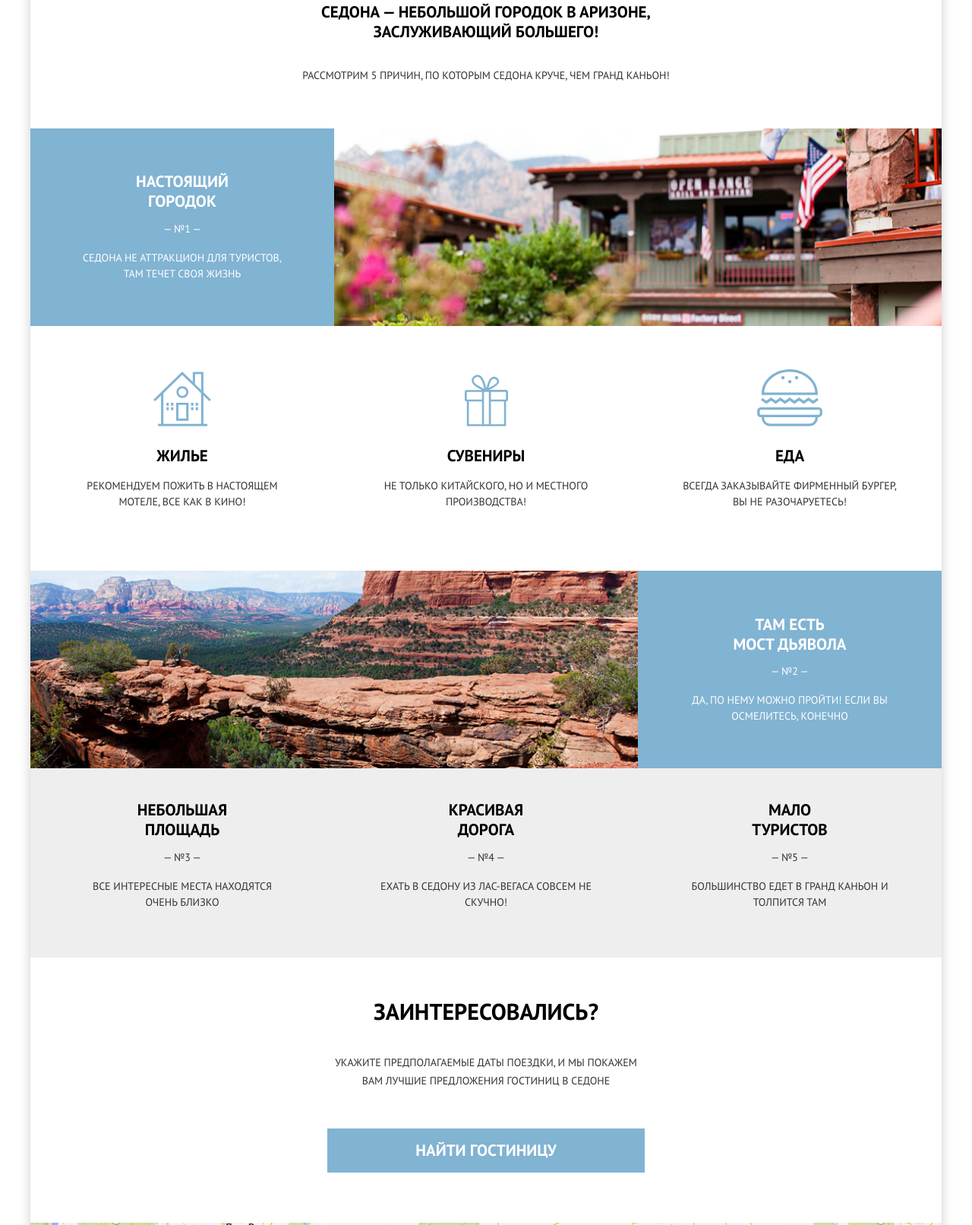
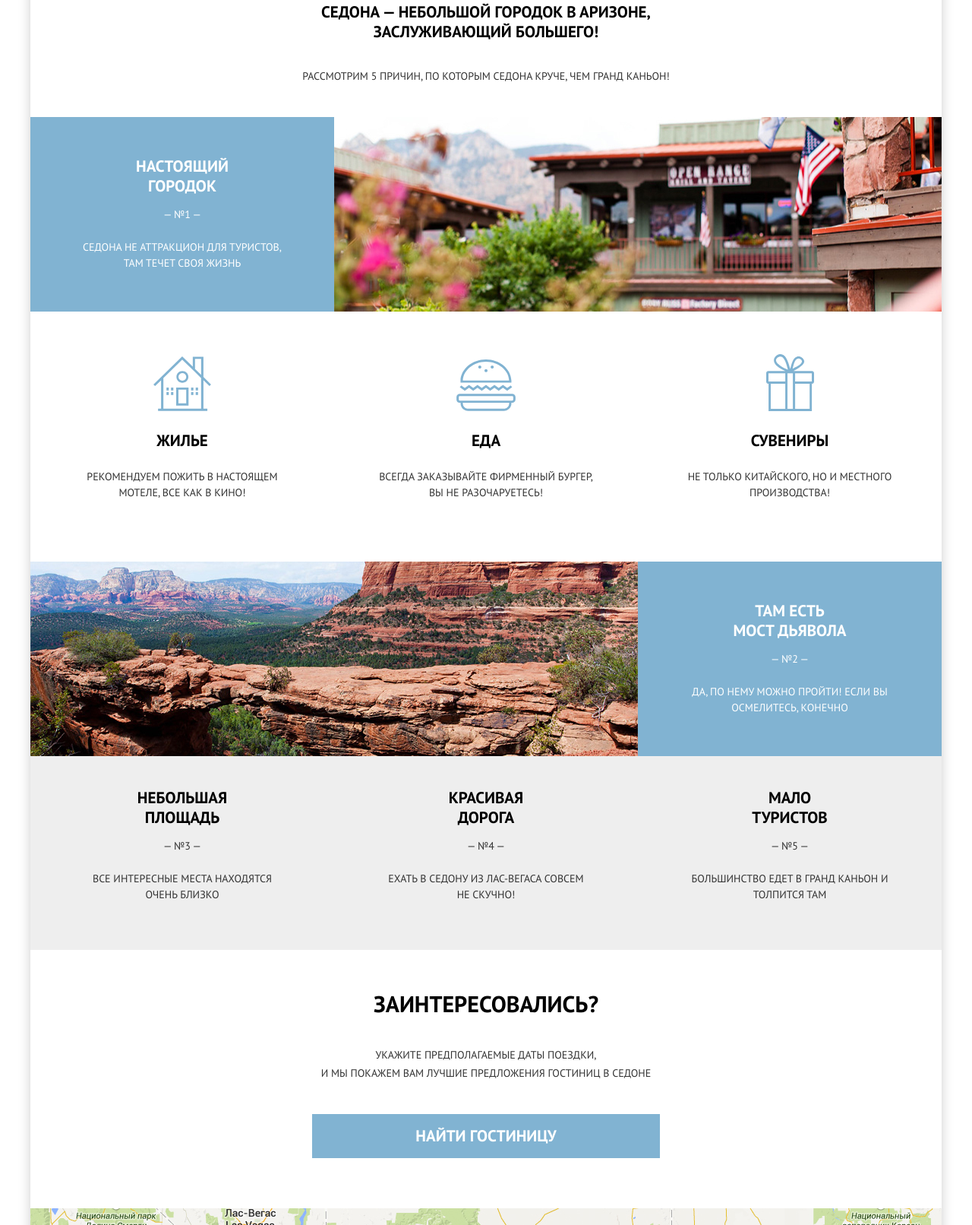
Before and after one commit to OlesyaIs/Sedona, a website: page source/index.html in a window 1280 px wide. Shown: the part 625-2237 px from the top of the page at 76% size. Drawn offline with nearby package versions, Linux system fonts and the light colour scheme; files that its build step writes are made by us from their sources; grey boxes are pictures that could not be loaded; files whose address does not match are found by name.

Commit message:
Pixel Perfect for index page tablet has been completed

```diff
--- a/source/index.html
+++ b/source/index.html
@@ -122,7 +122,7 @@
             <li class="advantages__item advantages__item--full advantage advantage--big">
               <div class="advantage__description advantage__description--big">
                 <h3 class="advantage__title title">
-                  Настоящий <br class="advantage__word-wrapper">городок
+                  Настоящий <br class="word-wrapper word-wrapper--tablet-desktop">городок
                 </h3>
                 <p class="advantage__number">— №1 —</p>
                 <p class="advantage__text">Седона не аттракцион для туристов, там течет своя жизнь</p>
@@ -158,7 +158,7 @@
                       <h5 class="city-advantage__title city-advantage__title--meal title">
                         Еда
                       </h5>
-                      <p class="city-advantage__text">Всегда заказывайте фирменный бургер, вы не разочаруетесь!</p>
+                      <p class="city-advantage__text">Всегда заказывайте фирменный бургер, <br class="word-wrapper word-wrapper--tablet-desktop">вы не разочаруетесь!</p>
                     </div>
                   </li>
                 </ul>
@@ -167,7 +167,7 @@
             <li class="advantages__item advantages__item--full advantage advantage--big">
               <div class="advantage__description advantage__description--big">
                 <h3 class="advantage__title title">
-                  Там есть <br class="advantage__word-wrapper">мост дьявола
+                  Там есть <br class="word-wrapper word-wrapper--tablet-desktop">мост дьявола
                 </h3>
                 <p class="advantage__number">— №2 —</p>
                 <p class="advantage__text">Да, по нему можно пройти! если вы осмелитесь, конечно</p>
@@ -183,7 +183,7 @@
             <li class="advantages__item advantage">
               <div class="advantage__description">
                 <h3 class="advantage__title title">
-                  Небольшая <br class="advantage__word-wrapper">площадь
+                  Небольшая <br class="word-wrapper word-wrapper--tablet-desktop">площадь
                 </h3>
                 <p class="advantage__number">— №3 —</p>
                 <p class="advantage__text">Все интересные места находятся очень близко</p>
@@ -192,19 +192,19 @@
             <li class="advantages__item advantage">
               <div class="advantage__description">
                 <h3 class="advantage__title title">
-                  Красивая <br class="advantage__word-wrapper">дорога
+                  Красивая <br class="word-wrapper word-wrapper--tablet-desktop">дорога
                 </h3>
                 <p class="advantage__number">— №4 —</p>
-                <p class="advantage__text">Ехать в седону из лас-вегаса совсем не скучно!</p>
+                <p class="advantage__text">Ехать в седону из <br class="word-wrapper word-wrapper--tablet-only">лас-вегаса совсем <br class="word-wrapper word-wrapper--tablet-desktop">не скучно!</p>
               </div>
             </li>
             <li class="advantages__item advantage">
               <div class="advantage__description">
                 <h3 class="advantage__title title">
-                  Мало <br class="advantage__word-wrapper">туристов
+                  Мало <br class="word-wrapper word-wrapper--tablet-desktop">туристов
                 </h3>
                 <p class="advantage__number">— №5 —</p>
-                <p class="advantage__text">Большинство едет в гранд каньон и толпится там</p>
+                <p class="advantage__text">Большинство едет в <br class="word-wrapper word-wrapper--tablet-only">гранд каньон и <br class="word-wrapper word-wrapper--tablet-desktop">толпится там</p>
               </div>
             </li>
           </ol>
@@ -213,7 +213,7 @@
           <div class="hotel-search__wrapper">
             <h2 class="hotel-search__title title visually-hidden">Поиск гостиниц</h2>
             <p class="hotel-search__slogan slogan">Заинтересовались?</p>
-            <p class="hotel-search__description">Укажите предполагаемые даты поездки, и мы покажем вам лучшие предложения гостиниц в седоне</p>
+            <p class="hotel-search__description">Укажите предполагаемые даты поездки, <br class="word-wrapper word-wrapper--tablet-desktop">и мы покажем вам лучшие предложения гостиниц в седоне</p>
             <p class="hotel-search__button-wrapper">
               <a class="button hotel-search__button" href="#">Найти гостиницу</a>
             </p>
--- a/source/sass/blocks/advantage.scss
+++ b/source/sass/blocks/advantage.scss
@@ -14,20 +14,22 @@
   position: relative;
   display: flex;
   flex-direction: column;
-  justify-content: center;
+  gap: 0.67em;
   align-items: center;
   padding: 26px 35px 25px;
   text-align: center;
   background-color: $pretty-light;
 
   &--big {
+    justify-content: center;
     padding: 39px 13px 35px;
     color: $special-text;
     background-color: $basic;
   }
 
   @media (min-width: $tablet-width) {
-    padding: 42px 30px 41px;
+    padding: 41px 30px 42px;
+    gap: 1em;
   }
 
   @media (min-width: $desktop-width) {
@@ -61,21 +63,12 @@
 
 .advantage__title {
   margin: 0;
-  margin-bottom: 0.6em;
   padding: 0;
   font-size: 18px;
   line-height: 26px;
 
   @media (min-width: $tablet-width) {
     font-size: 21px;
-  }
-}
-
-.advantage__word-wrapper {
-  display: none;
-
-  @media (min-width: $tablet-width) {
-    display: inline;
   }
 }
 
@@ -90,7 +83,7 @@
 
 .advantage__text {
   margin: 0;
-  margin-top: 1.2em;
+  margin-top: 0.6em;
   padding: 0;
 }
 
@@ -101,6 +94,7 @@
 
   @media (min-width: $tablet-width) {
     grid-column: span 2;
+    height: 100%;
     background-color: $basic;
 
     &--first {
--- a/source/sass/blocks/advantages.scss
+++ b/source/sass/blocks/advantages.scss
@@ -25,7 +25,8 @@
   }
 
   @media (min-width: $tablet-width) {
-    padding: 43px 20px 52px;
+    margin: 0;
+    padding: 44px 20px 52px;
     font-size: 21px;
   }
 
--- a/source/sass/blocks/city-advantage.scss
+++ b/source/sass/blocks/city-advantage.scss
@@ -3,12 +3,16 @@
   padding-right: 20px;
 
   @media (min-width: $tablet-width) {
-    padding: 158px 36px 60px;
+    padding: 157px 30px 60px;
     text-align: center;
+
+    &--souvenirs {
+      order: 1;
+    }
   }
 
   @media (min-width: $desktop-width) {
-    padding: 158px 55px 80px;
+    padding: 157px 55px 80px;
   }
 }
 
@@ -16,6 +20,10 @@
   display: flex;
   flex-direction: column;
   gap: 1.16em;
+
+  @media (min-width: $tablet-width) {
+    gap: 1.7em;
+  }
 }
 
 .city-advantage__title {
@@ -28,7 +36,6 @@
   &::before {
     content: '';
     position: absolute;
-    // bottom: 0;
     background-repeat: no-repeat;
     background-position: 50%;
     background-size: contain;
@@ -74,14 +81,14 @@
     }
 
     &--souvenirs::before {
-      height: 68px;
-      top: -94px;
+      height: 75px;
+      top: -101px;
       background-image: url(../img/icons/icon-gift--mobile.svg);
     }
 
     &--meal::before {
-      height: 75px;
-      top: -101px;
+      height: 68px;
+      top: -94px;
       background-image: url(../img/icons/icon-burger--mobile.svg);
     }
   }
--- a/source/sass/blocks/hotel-search.scss
+++ b/source/sass/blocks/hotel-search.scss
@@ -9,11 +9,11 @@
   display: flex;
   flex-direction: column;
   align-items: center;
-  gap: 20px;
+  gap: 21px;
   margin: 0 auto;
 
   @media (min-width: $tablet-width) {
-    gap: 37px;
+    gap: 35px;
   }
 
   @media (min-width: $desktop-width) {
@@ -43,6 +43,10 @@
   margin-top: 9px;
   padding: 0;
   width: 100%;
+
+  @media (min-width: $tablet-width) {
+    margin: 0;
+  }
 }
 
 .hotel-search__button {
--- a/source/sass/blocks/page-footer.scss
+++ b/source/sass/blocks/page-footer.scss
@@ -40,6 +40,11 @@
   margin: 0;
   margin-top: 6px;
   padding: 0;
+
+  @media (min-width: $tablet-width) {
+    margin: 0;
+  }
+
   &--course {
     text-align: center;
     margin-top: 34px;
--- a/source/sass/blocks/page-header.scss
+++ b/source/sass/blocks/page-header.scss
@@ -6,7 +6,7 @@
   padding: 90px 19px 85px;
 
   @media (min-width: $tablet-width) {
-    padding: 78px 60px 90px;
+    padding: 78px 60px 91px;
   }
 
   @media (min-width: $desktop-width) {
--- a/source/sass/blocks/page-lead.scss
+++ b/source/sass/blocks/page-lead.scss
@@ -13,7 +13,7 @@
     position: absolute;
     width: 100%;
     height: 57px;
-    top: -57px;
+    top: -56px;
     background-image: url(../img/decorative-elements/jags.svg);
     background-repeat: no-repeat;
     background-position: 50% 0;
@@ -27,7 +27,7 @@
   display: flex;
   flex-direction: column;
   align-items: center;
-  gap: 31px;
+  gap: 32px;
 }
 
 .page-lead__title {
--- a/source/sass/blocks/page-main.scss
+++ b/source/sass/blocks/page-main.scss
@@ -19,8 +19,7 @@
   text-align: center;
 
   @media (min-width: $tablet-width) {
-    padding-top: 58px;
-    padding-bottom: 58px;
+    padding: 58px 0;
   }
 
   @media (min-width: $desktop-width) {
--- a/source/sass/global/global.scss
+++ b/source/sass/global/global.scss
@@ -33,3 +33,19 @@ img {
     display: none;
   }
 }
+
+.word-wrapper {
+  display: none;
+
+  &--tablet-only {
+    @media (min-width: $tablet-width) and (max-width: $tablet-width-max) {
+      display: inline;
+    }
+  }
+
+  &--tablet-desktop {
+    @media (min-width: $tablet-width) {
+      display: inline;
+    }
+  }
+}
--- a/source/sass/global/variables.scss
+++ b/source/sass/global/variables.scss
@@ -1,8 +1,9 @@
 // Viewports
 
+$mobile-width-only: 767px;
 $tablet-width: 768px;
+$tablet-width-max: 1199px;
 $desktop-width: 1200px;
-$mobile-width-only: 767px;
 
 // Basic colors
 
```
